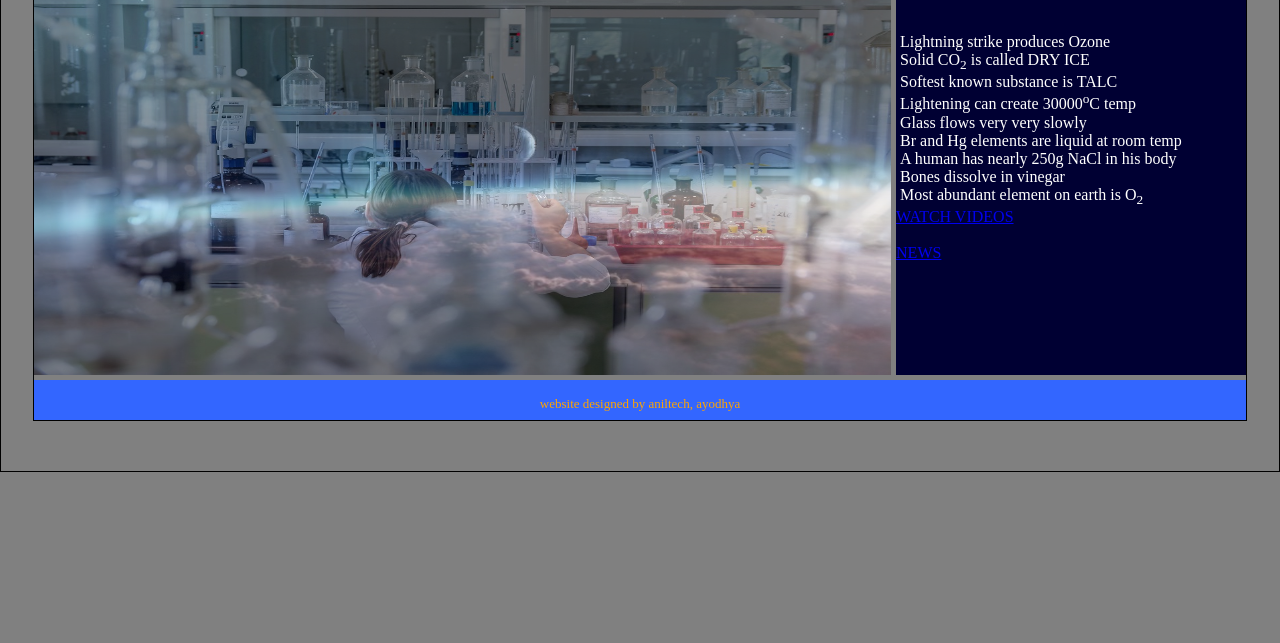
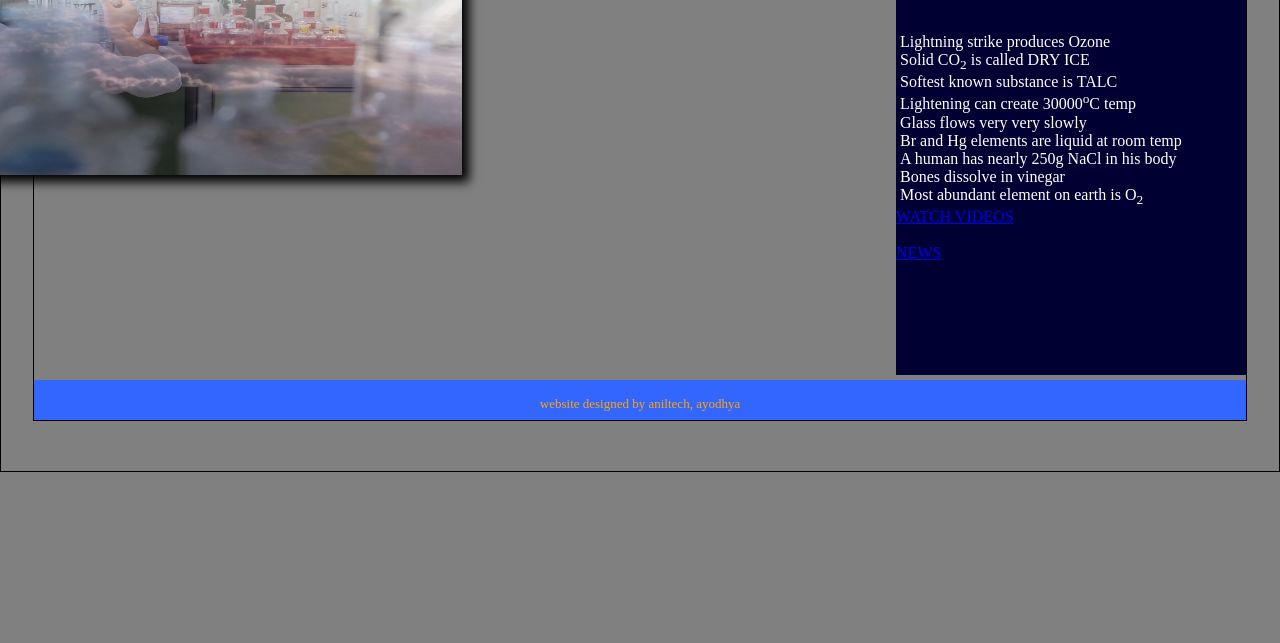
Before and after one commit to anilchem/aniltech.github.io, a plain HTML site: page index.html in a window 1280 px wide. Shown: the part 157-800 px from the top of the page. Drawn offline with Linux system fonts and the light colour scheme.

Commit message:
update slide.css
trying to start slideshow which was not working

```diff
--- a/slide.css
+++ b/slide.css
@@ -7,14 +7,14 @@ html body{
 }
 	          .photo{
 	              /*height:400px;
-	              width: 700px;*/
+	              width: 700px;
 	              background-image:url('MISTI.JPG');
-	             /* position:absolute;
+	              position:absolute;
 	              left:50%;
-	              top:50%;
-	              transform:translate(-50%,-50%);*/
+	              top:50%;*/
+	              transform:translate(-50%,-50%);
 	              background-size:100% 100%;
-	              box-shadow:2px 2px 10px 5px  black
+	              box-shadow:2px 2px 10px 5px  black;
 	              animation-name:sld;
 	              animation:sld 30s infinite linear;
 	 }
@@ -26,5 +26,3 @@ html body{
 
 
 }
-
-}
```
